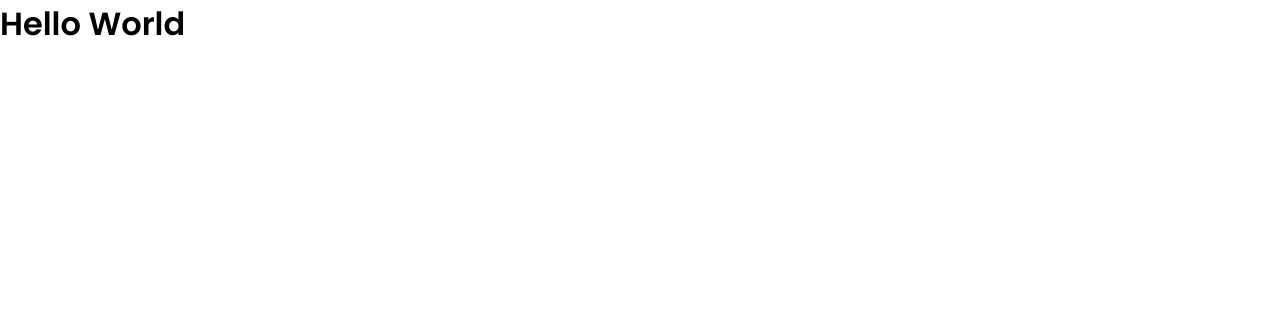
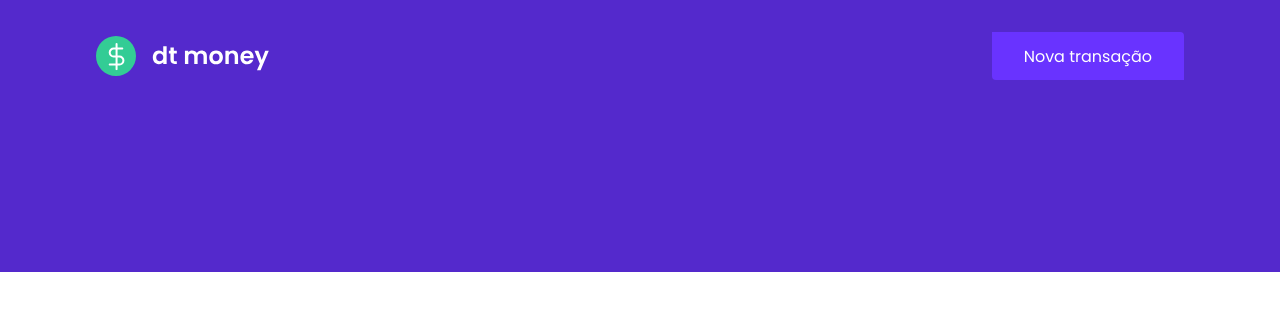
Before and after one commit to brunafinSD/ignite-chapterII, a React (Create React App) app: page / in a window 1280 px wide. Shown: the top 310 px of the page. Built offline with nearby package versions, Linux system fonts and the light colour scheme.

Commit message:
componente: header

```diff
--- a/src/App.tsx
+++ b/src/App.tsx
@@ -1,10 +1,11 @@
+import { Header } from "./components/Header";
 import { GlobalStyle } from "./styles/global";
 
 export function App() {
   return (
-    <div className="App">
-      <h1>Hello World</h1>
+    <>
+      <Header />
       <GlobalStyle />
-    </div>
+    </>
   );
 }
--- /dev/null
+++ b/src/components/Header/index.tsx
@@ -0,0 +1,15 @@
+import logoImg from '../../assets/logo.svg';
+import { Container, Content } from './styles';
+
+export function Header() {
+    return (
+        <Container>
+            <Content>
+            <img src={logoImg} alt="dt money" />
+            <button type="button">
+                Nova transação
+            </button>
+            </Content>
+        </Container>
+    );
+}
--- /dev/null
+++ b/src/components/Header/styles.ts
@@ -0,0 +1,31 @@
+import styled from 'styled-components';
+
+export const Container = styled.header`
+    background: var(--blue);
+`;
+
+export const Content = styled.div`
+    max-width: 1120px;
+    margin: 0 auto;
+
+    padding: 2rem 1rem 12rem;
+    display: flex;
+    align-items: center;
+    justify-content: space-between;
+
+    button{
+        font-size: 1rem;
+        color: #ffffff;
+        background: var(--blue-light);
+        border: 0;
+        padding: 0 2rem;
+        border-radius: 0%.25rem;
+        height: 3rem;
+
+        transition: 0.2s;
+
+        &:hover{
+            filter: opacity(0.9);
+        }
+    }
+`;
```
